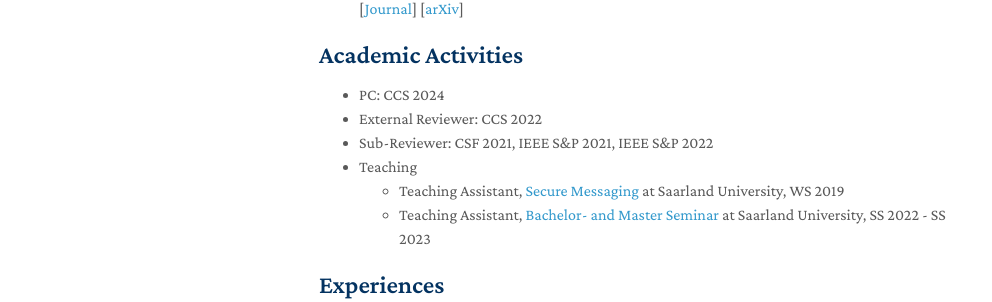
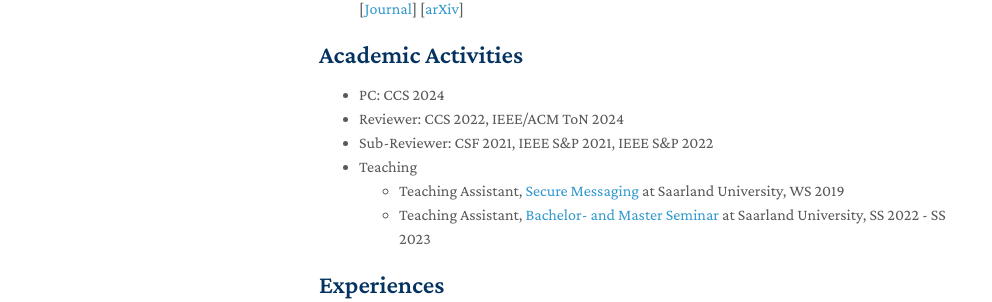
Before and after one commit to 422256579/myHomepage, a Jekyll site: the page built from index.md, in a window 1280 px wide and 900 px high, scrolled down 926 px. Shown: the part 400-702 px from the top of the window, without its empty margins (151-1143 px from the left). Built offline with Jekyll 4.4.1, drawn with Linux system fonts in a browser that asks for light colours; nearby versions of some CDN libraries; a style sheet for code colours, icons or effects is not loaded.

Commit message:
added Reviewer IEEEACM ToN 2024

```diff
--- a/index.md
+++ b/index.md
@@ -73,7 +73,7 @@ If you have any suitable positions for me, please contact me [mang.zhao@cispa.de
 ## Academic Activities
 
 - PC: CCS 2024
-- External Reviewer: CCS 2022
+- Reviewer: CCS 2022, IEEE/ACM ToN 2024
 - Sub-Reviewer: CSF 2021, IEEE S&P 2021, IEEE S&P 2022
 - Teaching
   - Teaching Assistant, [Secure Messaging](https://cms.cispa.saarland/secmes/) at Saarland University, WS 2019
```
